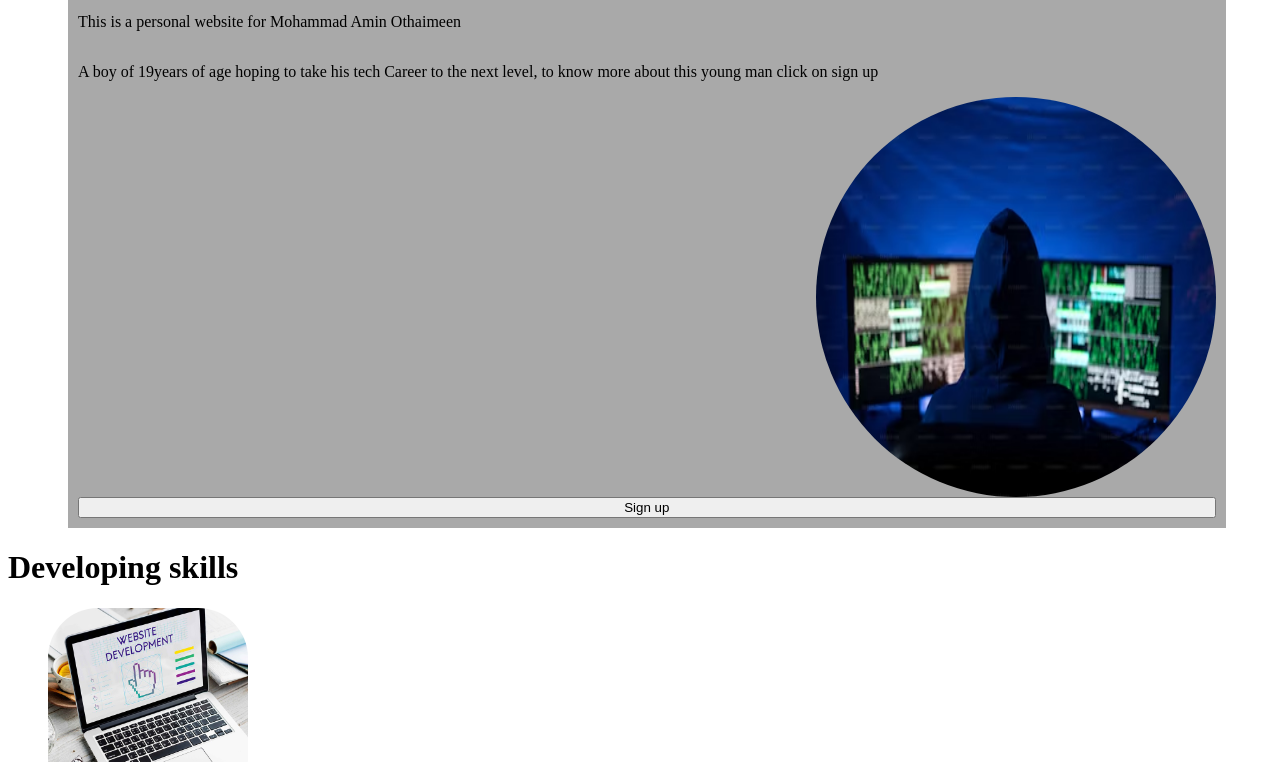
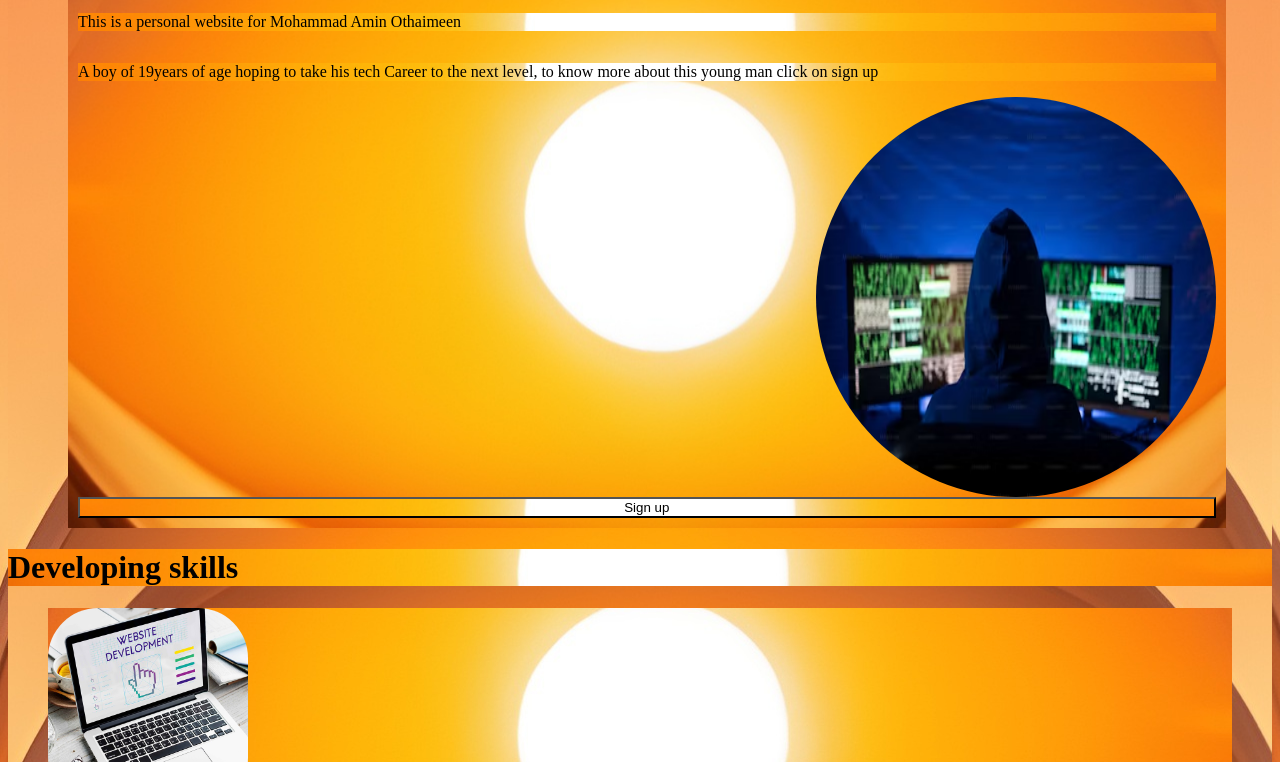
Before and after one commit to othaimeen-tech/Homepage, a plain HTML site: page index.html in a window 1280 px wide. Shown: the part 161-923 px from the top of the page. Drawn offline with Linux system fonts and the light colour scheme.

Commit message:
Edit html and css

```diff
--- a/styles.css
+++ b/styles.css
@@ -1,4 +1,7 @@
 * {
+    background-image: url(images/bulb.jpg);
+    background-attachment: fixed;
+    background-position: center;
 
 }
 
```
Also changed, not shown: ind.txt (added), inde.txt (added), web.css (added), web.html (added).
